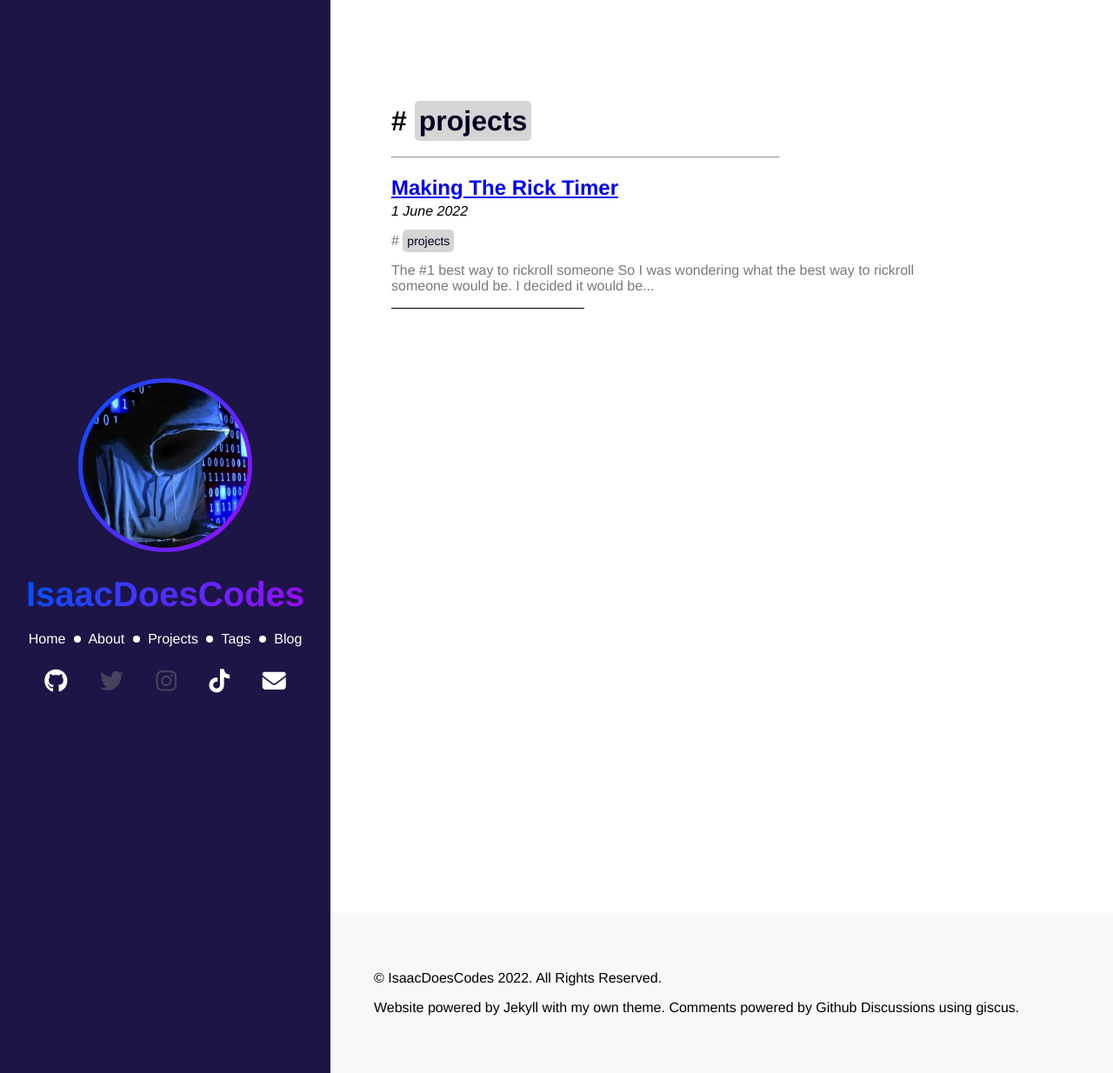
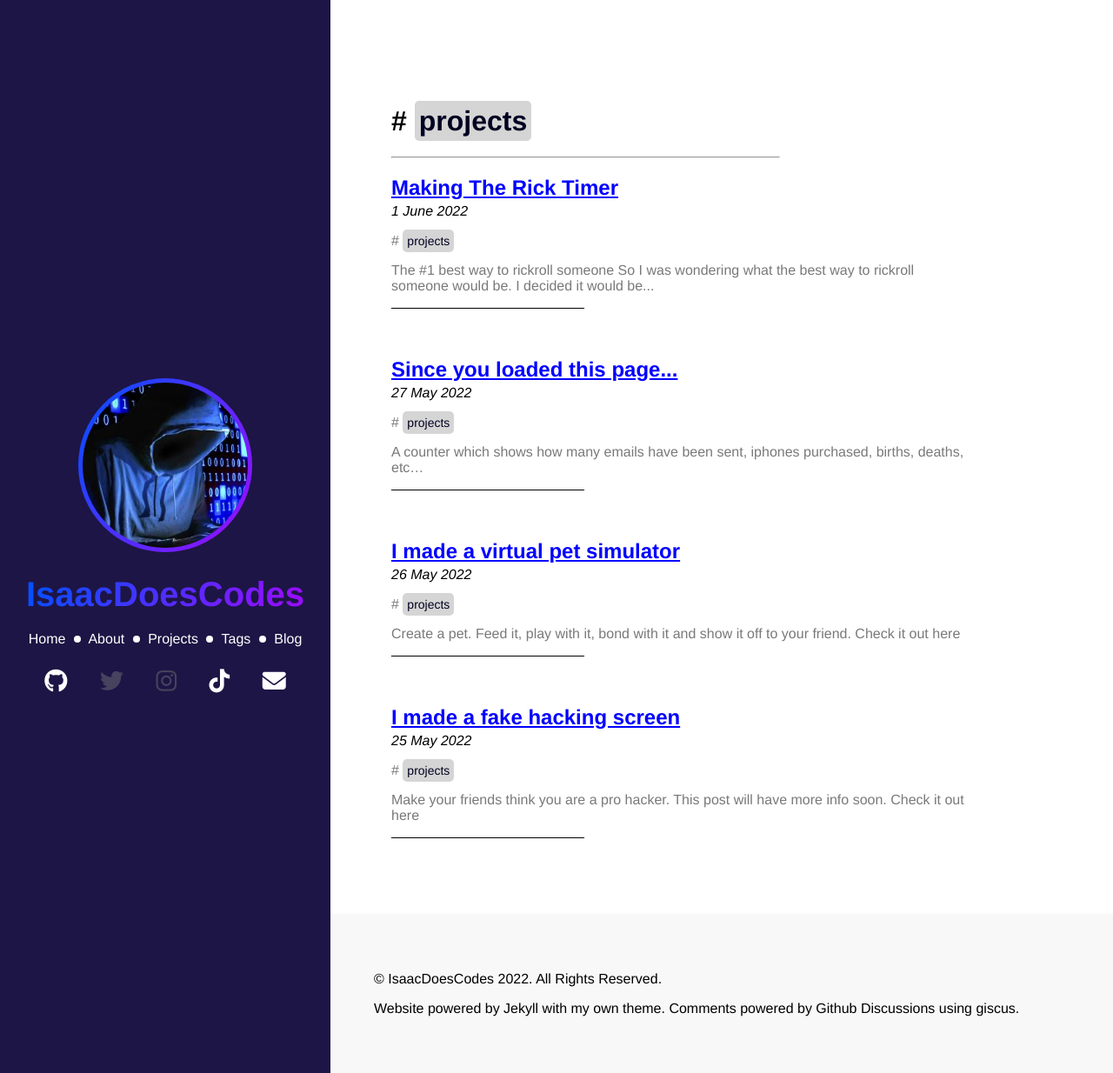
Before and after one commit to isaacdoescodes/isaacdoescodes.github.io, a Jekyll site: the page built from tag/projects.md, in a window 1280 px wide and 1234 px high. Shown: the whole window at 87% size. Built offline with Jekyll 4.4.1, drawn with Linux system fonts in a browser that asks for light colours; nearby versions of some CDN libraries.

Commit message:
add other items, always blue links

```diff
--- a/_layouts/tag.html
+++ b/_layouts/tag.html
@@ -3,10 +3,7 @@ layout: page
 ---
 {% assign posts = site.tags[page.tag] %}
 {% for post in posts %}
-{% assign posts = site.tags[page.tag] %}
-{% for post in posts %}
 {% include post.html %}
-{% endfor %}
 {% endfor %}
 
 <script>
--- /dev/null
+++ b/_posts/2022-05-25-fakehacking copy.md
@@ -0,0 +1,7 @@
+---
+title: I made a fake hacking screen
+layout: post
+tags: projects
+---
+Make your friends think you are a pro hacker. This post will have more info soon.
+<a href="https://www.isaacdoescodes.com/fakehack">Check it out here</a>
--- /dev/null
+++ b/_posts/2022-05-26-minipets.md
@@ -0,0 +1,7 @@
+---
+title: I made a virtual pet simulator
+layout: post
+tags: projects
+---
+Create a pet. Feed it, play with it, bond with it and show it off to your friend.
+<a href="https://www.isaacdoescodes.com/minipets">Check it out here</a>
--- /dev/null
+++ b/_posts/2022-05-27-sinceyouloadedthispage.md
@@ -0,0 +1,7 @@
+---
+title: Since you loaded this page...
+layout: post
+tags: projects
+---
+A counter which shows how many emails have been sent, iphones purchased, births, deaths, etc...
+<iframe src="https://www.isaacdoescodes.com/sincethispageloaded" style="width: 100%; height: 800px;"></iframe>
--- a/_sass/layout/page.scss
+++ b/_sass/layout/page.scss
@@ -1,19 +1,27 @@
 body.page {
     height: 100%;
 }
+
 html {
     height: 100%;
 }
 
 @import url('https://fonts.googleapis.com/css2?family=Lato&display=swap');
+
 .read {
     font-size: 1.1rem;
+
 }
+
 body.page main {
     padding-top: 100px;
     margin: 0px 90px;
     margin-left: 450px;
     max-width: 75ch;
+
+    a {
+        color: #0000ff;
+    }
 
     hr {
         width: 50ch;
@@ -93,7 +101,7 @@ body.page main {
 }
 
 .tag {
-    color: rgb(0, 0, 33);
+    color: rgb(0, 0, 33) !important;
     text-decoration: none;
     padding: 5px;
     font-size: 14px;
```
Also changed, not shown: _sass/defaults.scss (line endings or trailing spaces).
